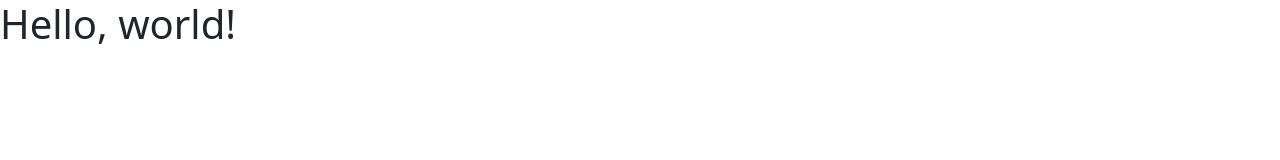
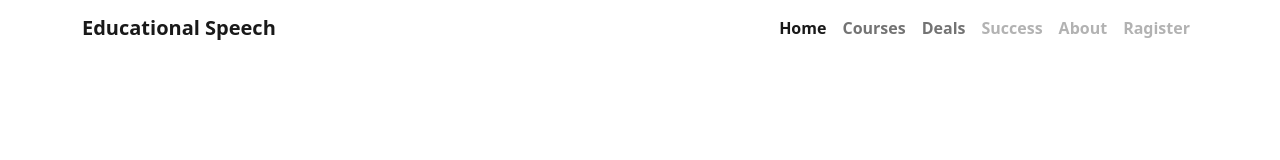
Before and after one commit to sozib62/Educational-Speech, a plain HTML site: page index.html in a window 1280 px wide. Drawn offline with nearby package versions, Linux system fonts and the light colour scheme.

Commit message:
navbar section

```diff
--- a/index.html
+++ b/index.html
@@ -10,7 +10,37 @@
 </head>
 
 <body>
-    <h1>Hello, world!</h1>
+    <header class="container">
+        <!-- navbar section -->
+        <nav class="navbar navbar-expand-lg d-flex justify-content-between">
+            <div>
+                <a class="navbar-brand fw-bold" href="#">Educational Speech</a>
+            </div>
+            <div>
+                <ul class="navbar-nav ">
+                    <li class="nav-item">
+                        <a class="nav-link active fw-bold" aria-current="page" href="#">Home</a>
+                    </li>
+                    <li class="nav-item">
+                        <a class="nav-link fw-bold" href="#">Courses</a>
+                    </li>
+                    <li class="nav-item">
+                        <a class="nav-link fw-bold" href="#">Deals</a>
+                    </li>
+                    <li class="nav-item fw-bold">
+                        <a class="nav-link disabled">Success</a>
+                    </li>
+                    <li class="nav-item fw-bold">
+                        <a class="nav-link disabled">About</a>
+                    </li>
+                    <li class="nav-item fw-bold">
+                        <a class="nav-link disabled">Ragister</a>
+                    </li>
+                </ul>
+            </div>
+        </nav>
+        <!-- navbar section -->
+    </header>
     <script src="https://cdn.jsdelivr.net/npm/bootstrap@5.2.0/dist/js/bootstrap.bundle.min.js"
         integrity="sha384-A3rJD856KowSb7dwlZdYEkO39Gagi7vIsF0jrRAoQmDKKtQBHUuLZ9AsSv4jD4Xa"
         crossorigin="anonymous"></script>
```
Also changed, not shown: images/cover/cover-2.jpg.
